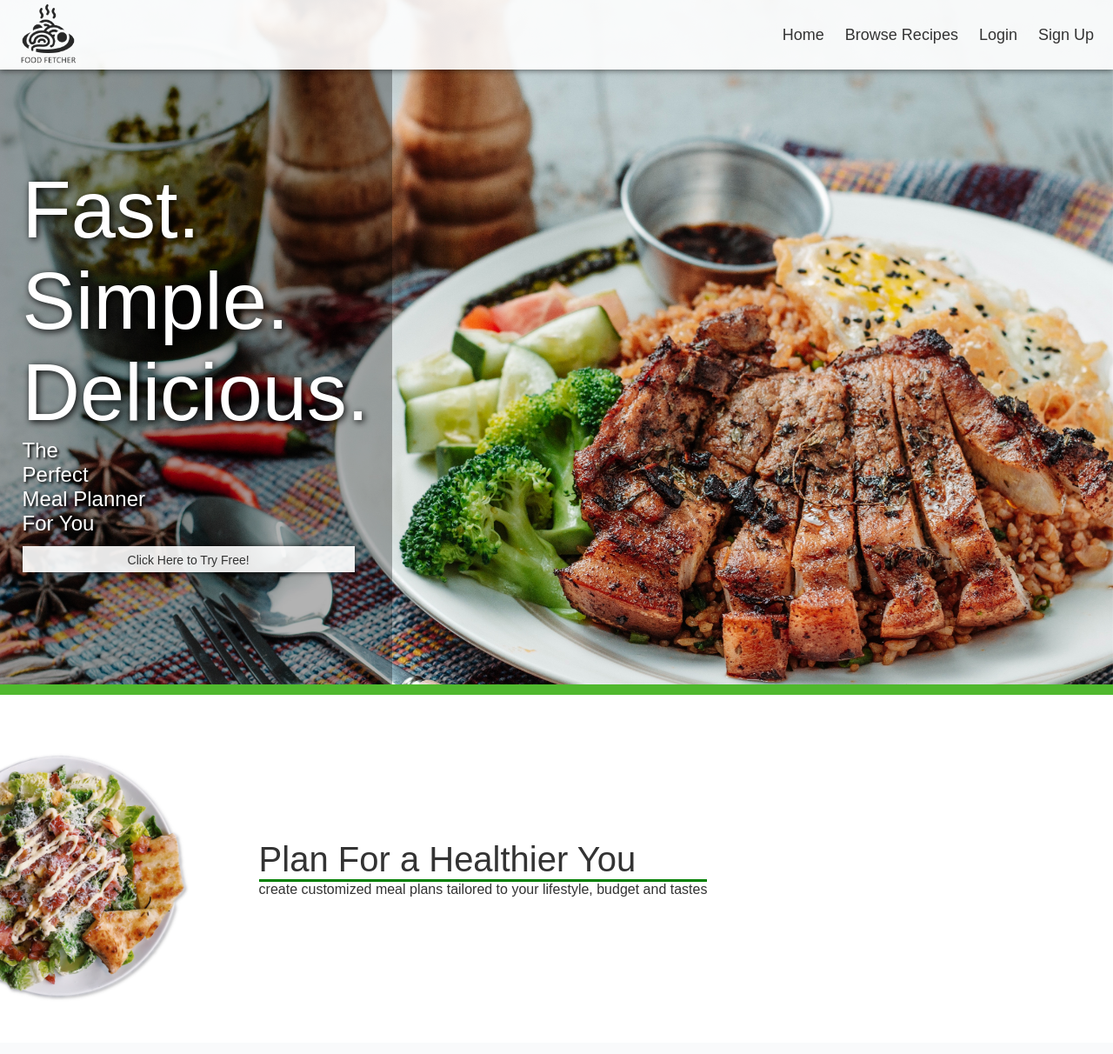
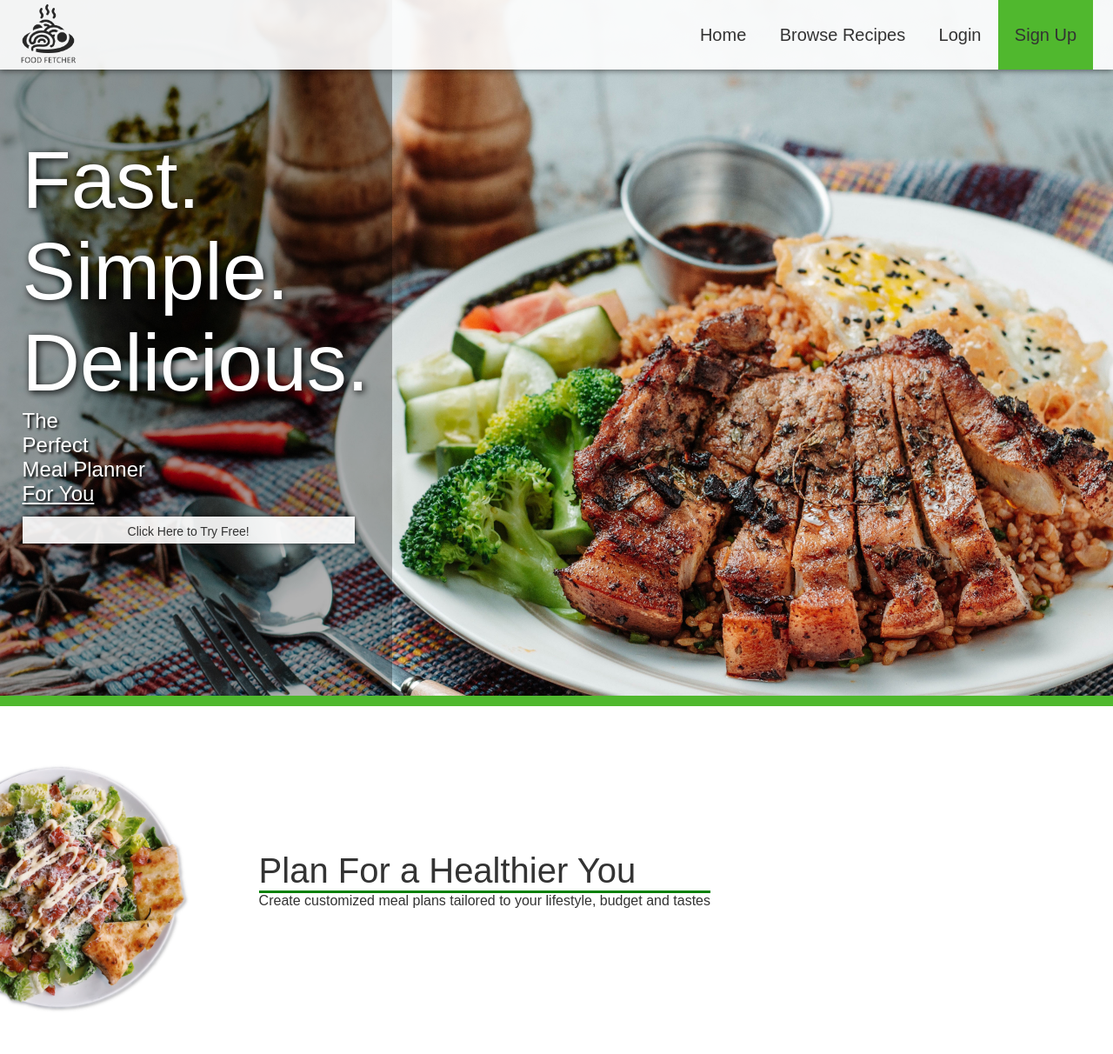
Before and after one commit to foodfetcher/foodfetchers, a PHP site: page /home.php in a window 1280 px wide. Shown: the whole page at 87% size. Before the commit the page ends 1149 px from the top, so only its background shows below. Run offline with PHP 8.4, Linux system fonts and the light colour scheme.

Commit message:
More stylin
Navigation:
Increased nav font size
Made nav more flexible
Nav spacing improvements
Made signup button green
Reduced background file size by 55-60% (improves page load perf)

Home:
Remove header padding
Make intro height fill viewmodel
Minor code/text cleanup

```diff
--- a/home.php
+++ b/home.php
@@ -18,25 +18,25 @@
         <style>
             /* alt header for home page*/
             /*#header {
-                display:flex;
+                display: flex;
                 font-size: 2vh;
                 height: 6vh;
                 padding: 0 2vw;
-                position:fixed;
+                position: fixed;
                 width:calc(100% - 27px);
                 background-color: rgba(0,0,0,0);
                 box-shadow: 0 0 0 0;
             }
             #logo {
-                display:none;
+                display: none;
             }
 
             #nav {
                 display:flex;
                 height: 100%;
                 width: 100%;
-                justify-content:right;
-                align-items:center;
+                justify-content: right;
+                align-items: center;
             }
 
             #nav a {
@@ -67,31 +67,35 @@
                 background-image:url(Images/background1.jpg);
             }
             /* Main Title, Sub Title*/
+            #headpad {
+				height: 0px;
+			}
 			#intro {
-                height: calc(92vh - 80px);
-                display:flex;
-                flex-direction:column;
-                justify-content: center;align-items: left;
-                padding:2vw;
+                height: calc(100vh);
+                display: flex;
+                flex-direction: column;
+                justify-content: center;
+                align-items: left;
+                padding: 0 2vw;
                 background-color: rgba(0,0,0,.3);
-                width:50vh;
+                width: 50vh;
             }
             #title{
                 text-align: left;
-                color:white;
+                color: white;
                 font-size: 11.5vh;
-                text-shadow: 2px 2px 9px #000000;
-                margin:0;
+                text-shadow: 2px 2px 9px #000;
+                margin: 0;
             }
             #sub-title{
                 text-align: left;
-                color:white;
+                color: white;
                 font-size: 3vh;
-                text-shadow: 2px 2px 3px #000000;
+                text-shadow: 2px 2px 3px #000;
             }
             /* Interested Banner (Call to Action) */
             #interested {
-                align-items:center;
+                align-items: center;
                 background-color: rgba(255,255,255,0.9);
                 box-shadow: 0 0 6px rgba(0,0,0,0.7);
                 bottom: 0;
@@ -113,9 +117,9 @@
                 background-color: var(--green);
             }
             #interested p {
-                color: #333333;
+                color: #333;
                 font-size: 1.75vh;
-                margin:0;
+                margin: 0;
                 padding: .45vh 0vw .1vh 0vw;
             }
             #interested a {
@@ -127,11 +131,10 @@
             #info:hover #plate1{
                 position: relative;
                 animation: image 4s forwards;
-
                 animation-delay:.5s;
             }
             #info-cover{
-                display:none;
+                display: none;
             }
             #info:hover #info-cover{
                 animation: cover 4s forwards;
@@ -158,7 +161,7 @@
                 Fast.<br>Simple.<br>Delicious.<br>
             </p>
             <p id="sub-title">
-                The<br>Perfect<br>Meal Planner<br>For You
+                The<br>Perfect<br>Meal Planner<br><u>For You</u>
             </p>
             <?php
 			if ($log == "Login"){
@@ -170,48 +173,47 @@
 
         </div>
 
-        <div id="border-line" style="height: 1.5vh; background-color:var(--green);"></div>
-        <div id="info" style="height: 50vh;  position:relative;display:flex; flex-direction:row;align-items: left; background-color:white; overflow: hidden; padding:0; margin:0;">
-            <div id="info-cover" style="position:absolute;height: 100%; width:100vw;display:flex; flex-direction:column; justify-content: center;align-items: center; right:100vw ;background-color:white;">
-                <div >
+        <div id="border-line" style="height:1.5vh; background-color:var(--green);"></div>
+        <div id="info" style="height:50vh; position:relative; display:flex; flex-direction:row; align-items:left; background-color:white; overflow:hidden; padding:0; margin:0;">
+            <div id="info-cover" style="position:absolute; height:100%; width:100vw; display:flex; flex-direction:column; justify-content:center; align-items: center; right:100vw; background-color:white;">
+                <div>
                 <table style="border-spacing: 4vh">
-                <tr style="">
+					<tr>
 						<td style="border-left: 4px solid green; border-top: 4px solid green; border-bottom: 4px solid green; "></td>
 						<td>
-                <p style="font-size:2.5vh;color:#333333;">Upload your <br> favorite recipes</p>
+						<p style="font-size:2.5vh; color:#333;">Upload your <br> favorite recipes.</p>
 						</td>
 						<td style="border-right: 4px solid green; border-top: 4px solid green; border-bottom: 4px solid green; "></td>
 						<td style="border-left: 4px solid green; border-top: 4px solid green; border-bottom: 4px solid green; "></td>
 						<td>
-                <p style="font-size:2.5vh;color:#333333;">Browse our collection of hundreds<br> of recipes to find meals that <br>satisfy your diet and your apitite</p>
+						<p style="font-size:2.5vh;color:#333;">Browse our collection of hundreds<br> of recipes to find meals that <br>satisfy your diet and your appetite.</p>
 						</td>
 						<td style="border-right: 4px solid green; border-top: 4px solid green; border-bottom: 4px solid green; "></td>
+					</tr>
 
-                </tr>
 					<tr style="padding: 2vh">
 						<td style="border-left: 4px solid green; border-top: 4px solid green; border-bottom: 4px solid green; "></td>
 						<td>
-                <p style="font-size:2.5vh;color:#333333;">Schedule your meals <br> to make eating simple and easy<br> so you can focus on <br>enjoying the food that you make.</p>
+						<p style="font-size:2.5vh;color:#333;">Schedule your meals <br> to make eating simple and easy<br> so you can focus on <br>enjoying the food that you make.</p>
 						</td>
 						<td style="border-right: 4px solid green; border-top: 4px solid green; border-bottom: 4px solid green; "></td>
 						<td style="border-left: 4px solid green; border-top: 4px solid green; border-bottom: 4px solid green; "></td>
 						<td>
-                <p style="font-size:2.5vh;color:#333333;">Automaticly create a grocery list<br> to take the stress out of shopping. <br>Always be prepared with the ingredients you need.</p>
+						<p style="font-size:2.5vh;color:#333;">Automatically create a grocery list<br> to take the stress out of shopping. <br>Always be prepared with the ingredients you need.</p>
 						</td>
 						<td style="border-right: 4px solid green; border-top: 4px solid green; border-bottom: 4px solid green; "></td>
-
 					</tr>
                 </table>
                 </div>
             </div>
-            <img id="plate1" height="100%" src="Images/plate1.png" style=" position: relative;right: 10vw; margin:0 -10vw 0 0;">
-            <div id="info-title" style="height: 100%; display:flex; flex-direction:column; justify-content: center;align-items: center; ">
+            <img id="plate1" height="100%" src="Images/plate1.png" style="position: relative; right: 10vw; margin:0 -10vw 0 0;">
+            <div id="info-title" style="height: 100%; display:flex; flex-direction:column; justify-content: center; align-items: center; ">
                 <div >
-                <p style="text-align: left;color:#333333;font-size: 5vh; margin: 0vh 2vw;border-bottom: 3px solid green">
+                <p style="text-align: left; color:#333; font-size: 5vh; margin: 0vh 2vw; border-bottom: 3px solid green">
                 Plan For a Healthier You
                 </p>
-                <p style="text-align: left;color:#333333;font-size: 2vh; margin: 0vh 2vw;">
-                create customized meal plans tailored to your lifestyle, budget and tastes
+                <p style="text-align: left; color:#333; font-size: 2vh; margin: 0vh 2vw;">
+                Create customized meal plans tailored to your lifestyle, budget and tastes
                 </p>
                 </div>
             </div>
--- a/phaseIstyle.css
+++ b/phaseIstyle.css
@@ -93,7 +93,7 @@ input[type=checkbox] {
 
 /* Header */
 #header {
-	font-size: 18px;
+	font-size: 20px;
 	color: black;
 	background-color: rgba(255,255,255,0.9);
 	height: 80px;
@@ -123,7 +123,7 @@ input[type=checkbox] {
 	color: #333;
 	text-decoration: none;
 	transition: 200ms;
-	padding: 35px 12px;
+	padding: 36px 1.5vw;
 }
 
 #nav a:hover {
@@ -136,11 +136,20 @@ input[type=checkbox] {
 	background-color: var(--lightteal);
 }
 
+#signup, #logout {
+	margin-right: 1vw;
+}
+
+#signup {
+	background-color: var(--green);
+}
+
 #logout {
 	text-align: center;
 	padding: 0 10px;
 	cursor: default;
 	color: #333;
+	line-height: 1.2;
 }
 
 #logout a {
```
Also changed, not shown: Images/background1.jpg, 1 other file. Lines whose indentation alone changed are shown as unchanged.
